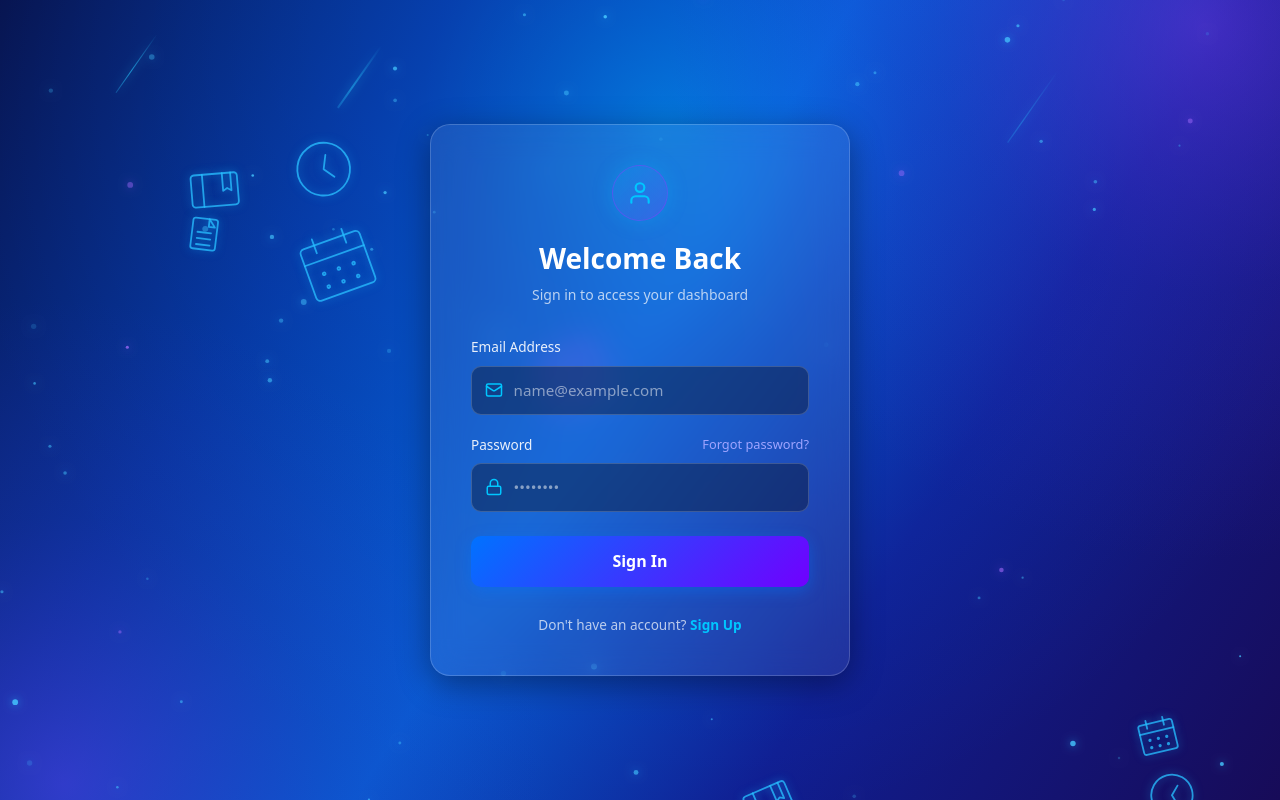
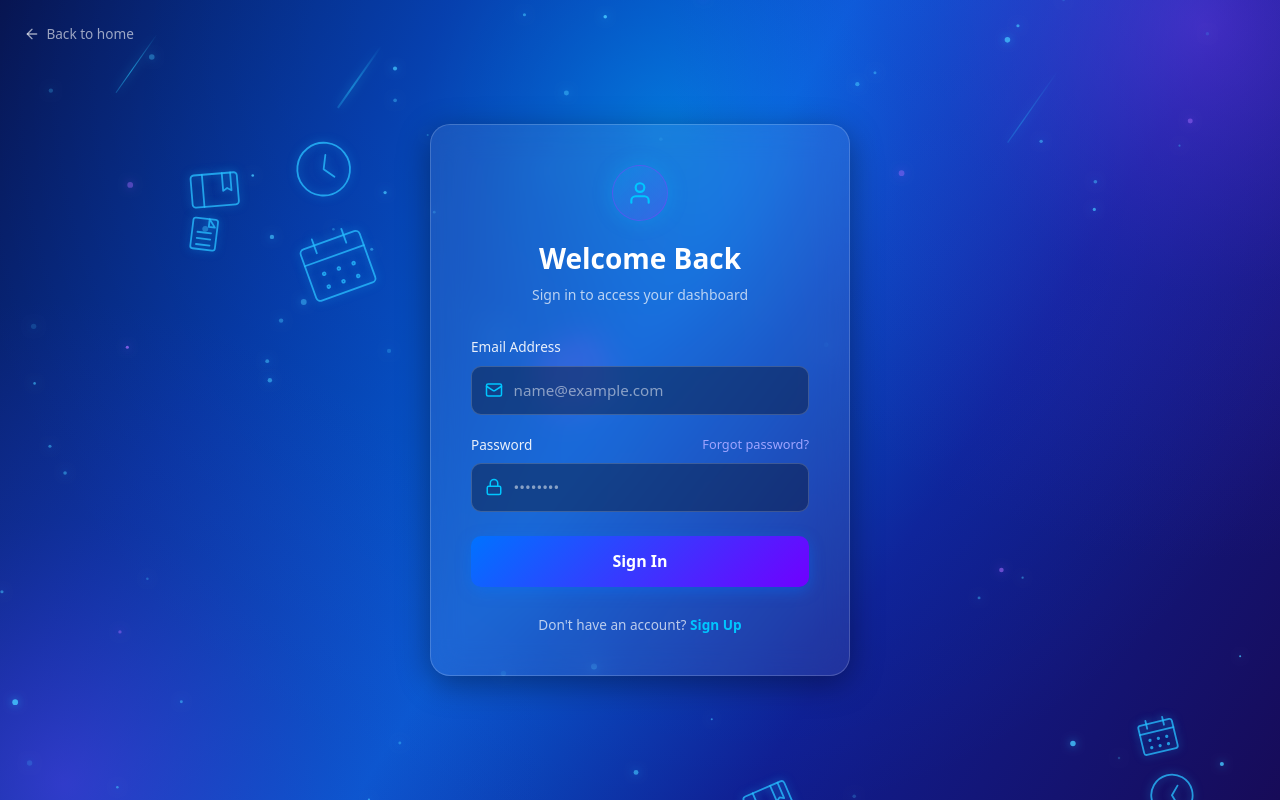
Before and after one commit to DiMpho-20/coms3011a-logbook-digital-logbook, a React (Vite) app in the folder apps/frontend/: page /login in a window 1280 px wide. Built offline with nearby package versions, Linux system fonts and the light colour scheme; no server answers.

Commit message:
feat: add back-to-home button on login and register pages

```diff
--- a/apps/frontend/src/pages/LoginPage.tsx
+++ b/apps/frontend/src/pages/LoginPage.tsx
@@ -44,6 +44,30 @@ export const LoginPage: React.FC = () => {
 
   return (
     <AuthLayout>
+      {/* Back to home */}
+      <a
+        href="/"
+        style={{
+          position: "absolute",
+          top: "1.5rem",
+          left: "1.5rem",
+          display: "flex",
+          alignItems: "center",
+          gap: "0.4rem",
+          color: "rgba(255, 255, 255, 0.6)",
+          fontSize: "0.85rem",
+          textDecoration: "none",
+          transition: "color 0.2s",
+          zIndex: 20,
+        }}
+        onMouseEnter={(e) => (e.currentTarget.style.color = "#00c6ff")}
+        onMouseLeave={(e) => (e.currentTarget.style.color = "rgba(255, 255, 255, 0.6)")}
+      >
+        <svg width="16" height="16" viewBox="0 0 24 24" fill="none" stroke="currentColor" strokeWidth="2" strokeLinecap="round" strokeLinejoin="round">
+          <path d="M19 12H5" /><path d="m12 19-7-7 7-7" />
+        </svg>
+        Back to home
+      </a>
       <GlassCard>
         {/* Header Section */}
         <div style={{ textAlign: "center", marginBottom: "2rem" }}>
--- a/apps/frontend/src/pages/RegisterPage.tsx
+++ b/apps/frontend/src/pages/RegisterPage.tsx
@@ -59,6 +59,30 @@ export const RegisterPage: React.FC = () => {
 
   return (
     <AuthLayout>
+      {/* Back to home */}
+      <a
+        href="/"
+        style={{
+          position: "absolute",
+          top: "1.5rem",
+          left: "1.5rem",
+          display: "flex",
+          alignItems: "center",
+          gap: "0.4rem",
+          color: "rgba(255, 255, 255, 0.6)",
+          fontSize: "0.85rem",
+          textDecoration: "none",
+          transition: "color 0.2s",
+          zIndex: 20,
+        }}
+        onMouseEnter={(e) => (e.currentTarget.style.color = "#00c6ff")}
+        onMouseLeave={(e) => (e.currentTarget.style.color = "rgba(255, 255, 255, 0.6)")}
+      >
+        <svg width="16" height="16" viewBox="0 0 24 24" fill="none" stroke="currentColor" strokeWidth="2" strokeLinecap="round" strokeLinejoin="round">
+          <path d="M19 12H5" /><path d="m12 19-7-7 7-7" />
+        </svg>
+        Back to home
+      </a>
       <GlassCard>
         {/* Header Section */}
         <div style={{ textAlign: "center", marginBottom: "2rem" }}>
```
